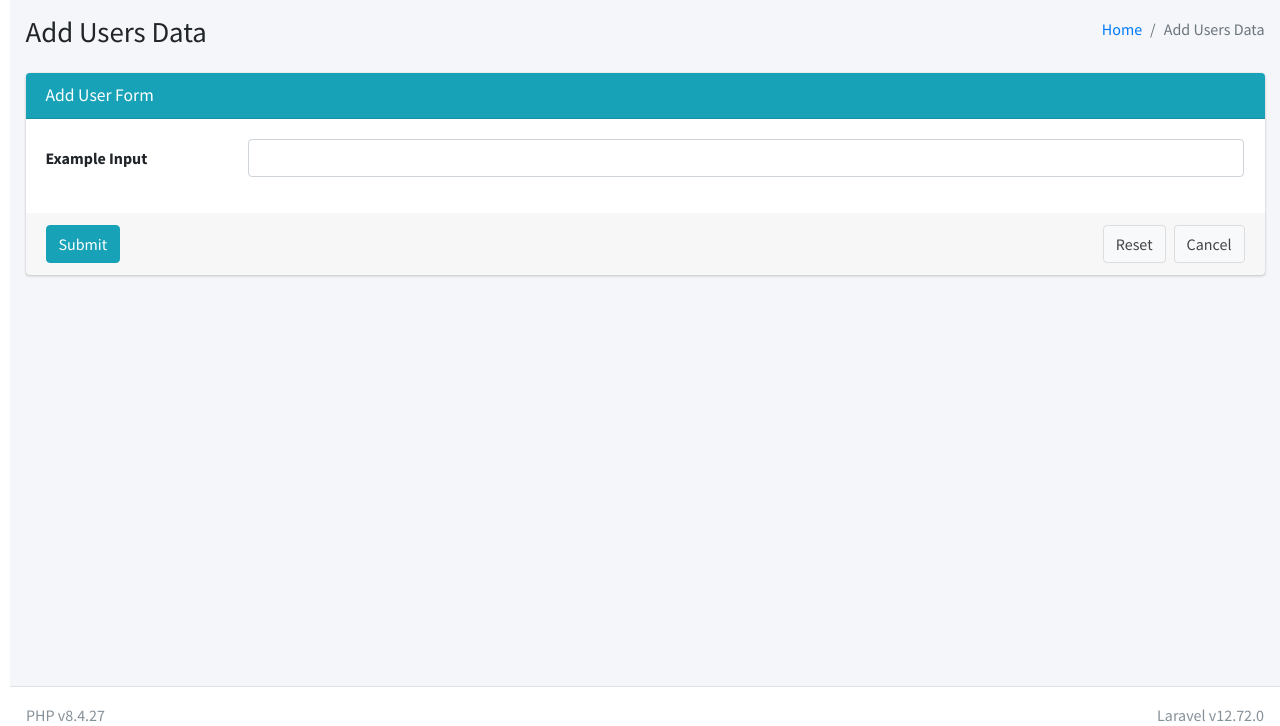
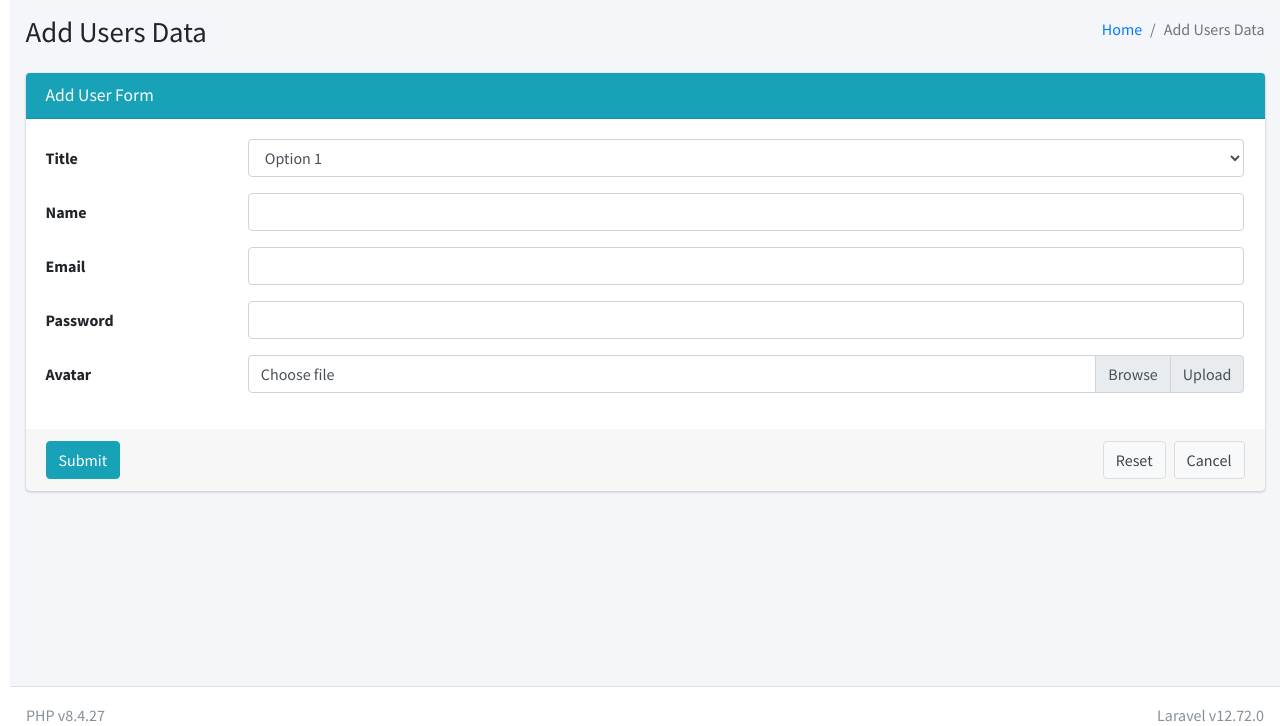
Before and after one commit to SE-Final-Project/se-camp-final-exam, a Laravel app: page /add-user in a window 1280 px wide. Shown: the part 57-783 px from the top of the page. Run offline with Laravel 12, Linux system fonts and the light colour scheme; some libraries are stand-ins or nearby versions.

Commit message:
65160225
65160225 นายนนทวัฒน์ ทาบรรหาญ

```diff
--- a/app/Http/Controllers/Controller.php
+++ b/app/Http/Controllers/Controller.php
@@ -4,5 +4,5 @@ namespace App\Http\Controllers;
 
 abstract class Controller
 {
-    //
+
 }
--- /dev/null
+++ b/app/Http/Controllers/UserController.php
@@ -0,0 +1,76 @@
+<?php
+
+namespace App\Http\Controllers;
+
+use Illuminate\Http\Request;
+use App\Models\User; // หรือใช้ตามชื่อ Model ของคุณ
+
+class UserController extends Controller
+{
+    // 1. ฟังก์ชันสำหรับแสดงข้อมูลหน้า home
+    public function index()
+    {
+        $users = User::all(); // ดึงข้อมูลผู้ใช้ทั้งหมด
+        return view('homepage', compact('users')); // แสดงหน้า home พร้อมข้อมูลผู้ใช้
+    }
+
+    // 2. ฟังก์ชันสำหรับแสดงข้อมูลหน้า add
+    public function create()
+    {
+        return view('addpage'); // แสดงหน้า add
+    }
+
+    // 3. ฟังก์ชันสำหรับแสดงข้อมูลหน้า edit
+    public function edit($id)
+    {
+        $user = User::findOrFail($id); // ค้นหาข้อมูลผู้ใช้ตาม ID
+        return view('editpage', compact('user')); // แสดงหน้า edit พร้อมข้อมูลผู้ใช้
+    }
+
+    // 4. ฟังก์ชันสำหรับบันทึกข้อมูลที่เพิ่ม (Add)
+    public function store(Request $request)
+    {
+        // ทำการ validate ข้อมูล
+        $validatedData = $request->validate([
+            'title' => 'required',
+            'name' => 'required',
+            'email' => 'required|email|unique:users',
+            // สามารถเพิ่ม validation rules สำหรับการอัพโหลดไฟล์ avatar ตามต้องการ
+        ]);
+
+        // บันทึกข้อมูลผู้ใช้
+        User::create($validatedData);
+
+        return redirect()->route('users.index')->with('success', 'User added successfully');
+    }
+
+    // 5. ฟังก์ชันสำหรับบันทึกข้อมูลที่แก้ไข (Edit)
+    public function update(Request $request, $id)
+    {
+        // ค้นหาข้อมูลผู้ใช้ตาม ID
+        $user = User::findOrFail($id);
+
+        // ทำการ validate ข้อมูล
+        $validatedData = $request->validate([
+            'title' => 'required',
+            'name' => 'required',
+            'email' => 'required|email|unique:users,email,'.$user->id,
+            // สามารถเพิ่ม validation rules สำหรับการอัพโหลดไฟล์ avatar ตามต้องการ
+        ]);
+
+        // อัพเดทข้อมูลผู้ใช้
+        $user->update($validatedData);
+
+        return redirect()->route('users.index')->with('success', 'User updated successfully');
+    }
+
+    // 6. ฟังก์ชันสำหรับลบข้อมูล
+    public function destroy($id)
+    {
+        // ค้นหาและลบข้อมูลผู้ใช้ตาม ID
+        $user = User::findOrFail($id);
+        $user->delete();
+
+        return redirect()->route('users.index')->with('success', 'User deleted successfully');
+    }
+}
--- a/app/Models/User.php
+++ b/app/Models/User.php
@@ -17,12 +17,13 @@ class User extends Authenticatable
      * @var array<int, string>
      */
     protected $fillable = [
+        'title',
         'name',
         'email',
         'password',
-        'title_id',
-        'avatar',
+        'Avatra'
     ];
+
 
     public function title()
     {
--- a/resources/views/addpage.blade.php
+++ b/resources/views/addpage.blade.php
@@ -8,15 +8,59 @@
         </div>
         <!-- /.card-header -->
         <!-- form start -->
-        <form class="form-horizontal" action="{{ url('/') }}" method="post">
+        <form class="form-horizontal" action="{{ route('users.store') }}" method="post" enctype="multipart/form-data">
             @csrf
             <div class="card-body">
+
                 <div class="form-group row">
-                    <label for="input01" class="col-sm-2 col-form-label">Example Input</label>
+                    <label for="input_Title" class="col-sm-2 col-form-label">Title</label>
                     <div class="col-sm-10">
-                        <input type="text" class="form-control" id="input01">
+                        <select name="title" class="form-control">
+                            <option value="option 1">Option 1</option>
+                            <option value="option 2">Option 2</option>
+                            <option value="option 3">Option 3</option>
+                            <option value="option 4">Option 4</option>
+                            <option value="option 5">Option 5</option>
+                        </select>
                     </div>
                 </div>
+
+                <div class="form-group row">
+                    <label for="input_name" class="col-sm-2 col-form-label">Name</label>
+                    <div class="col-sm-10">
+                        <input type="text" name="name" class="form-control" id="input_name">
+                    </div>
+                </div>
+
+                <div class="form-group row">
+                    <label for="input_email" class="col-sm-2 col-form-label">Email</label>
+                    <div class="col-sm-10">
+                        <input type="text" name="email" class="form-control" id="input_email">
+                    </div>
+                </div>
+
+                <div class="form-group row">
+                    <label for="input_password" class="col-sm-2 col-form-label">Password</label>
+                    <div class="col-sm-10">
+                        <input type="text" name="password" class="form-control" id="input_password">
+                    </div>
+                </div>
+
+                <div class="form-group row">
+                    <label for="input_avatar" class="col-sm-2 col-form-label">Avatar</label>
+                    <div class="col-sm-10">
+                        <div class="input-group">
+                            <div class="custom-file">
+                                <input type="file" name="avatar" class="custom-file-input" id="exampleInputFile">
+                                <label class="custom-file-label" for="exampleInputFile">Choose file</label>
+                            </div>
+                            <div class="input-group-append">
+                                <span class="input-group-text">Upload</span>
+                            </div>
+                        </div>
+                    </div>
+                </div>
+
             </div>
             <!-- /.card-body -->
             <div class="card-footer">
@@ -27,5 +71,4 @@
             <!-- /.card-footer -->
         </form>
     </div>
-    <!-- /.card -->
 @endsection
--- a/routes/web.php
+++ b/routes/web.php
@@ -1,15 +1,13 @@
 <?php
 
 use Illuminate\Support\Facades\Route;
+use App\Http\Controllers\UserController;
+use App\Models\User;
 
-Route::get('/', function () {
-    return view('homepage');
-});
-
-Route::get('/add-user', function () {
-    return view('addpage');
-});
-
-Route::get('/edit-user', function () {
-return view('editpage');
-});
+// 2. สร้าง route ให้มี URL ที่ครบและใช้งานได้
+Route::get('/', [UserController::class, 'index'])->name('users.index'); // แสดงหน้า home
+Route::get('/add-user', [UserController::class, 'create'])->name('users.create'); // แสดงหน้า add
+Route::get('/edit-user/{id}', [UserController::class, 'edit'])->name('users.edit'); // แสดงหน้า edit
+Route::post('/users', [UserController::class, 'store'])->name('users.store'); // บันทึกข้อมูลที่เพิ่ม (Add)
+Route::put('/users/{id}', [UserController::class, 'update'])->name('users.update'); // บันทึกข้อมูลที่แก้ไข (Edit)
+Route::delete('/users/{id}', [UserController::class, 'destroy'])->name('users.destroy'); // ลบข้อมูล
```
Also changed, not shown: app/Models/Title.php (+10 -0 lines), resources/views/editpage.blade.php (+36 -3 lines), resources/views/homepage.blade.php (+26 -15 lines), database/migrations/0001_01_01_000000_create_users_table.php.
